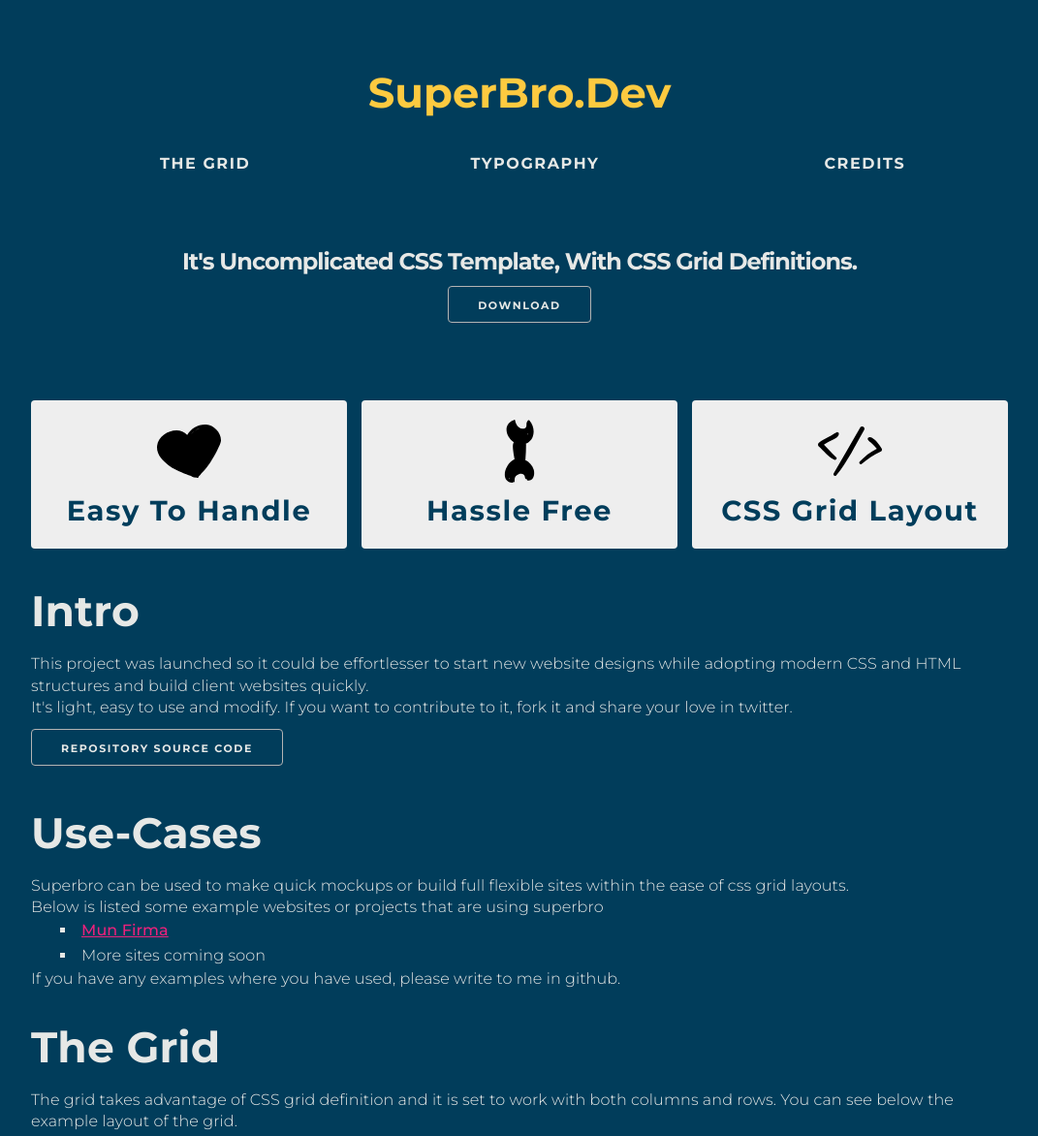
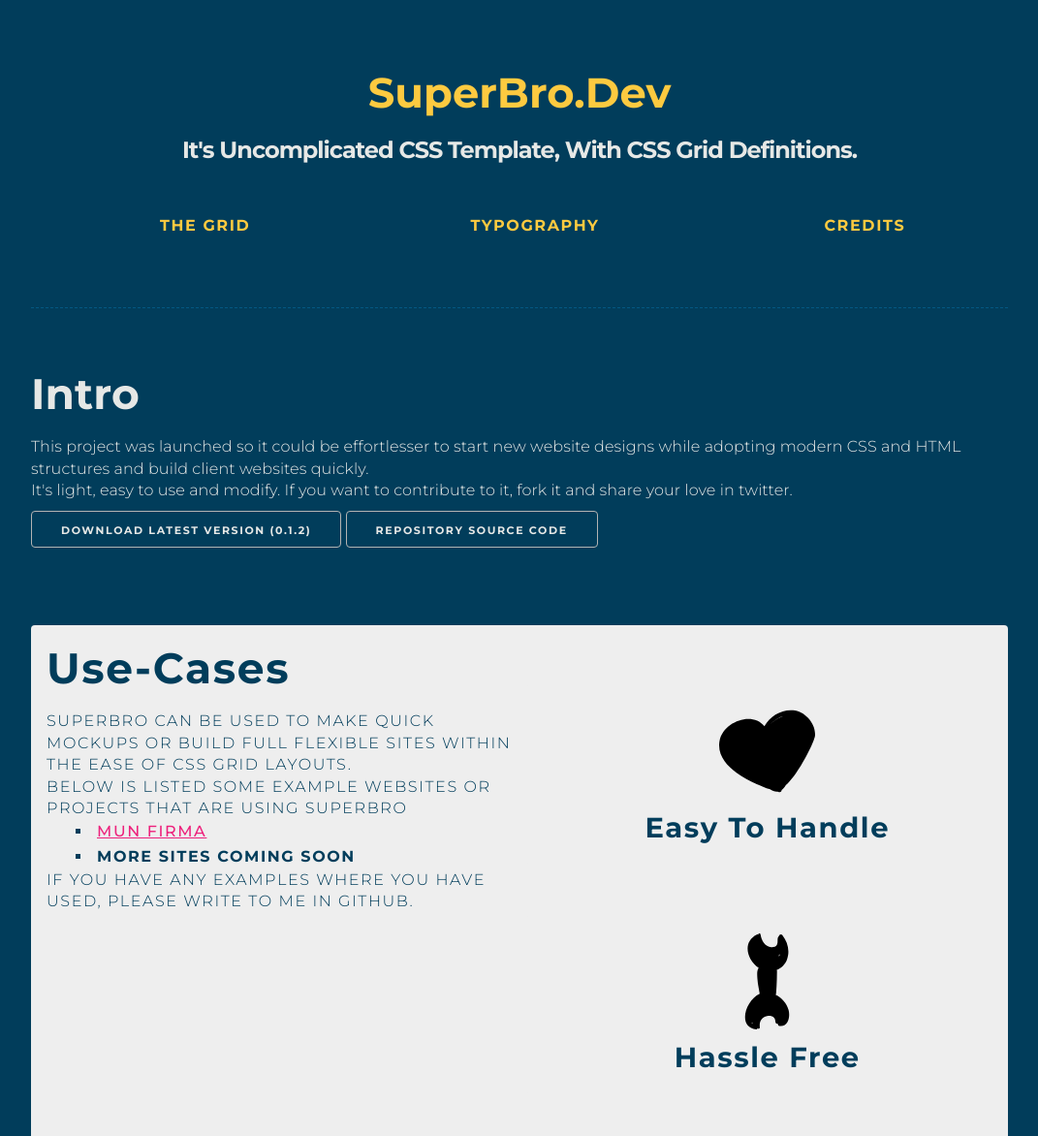
Before and after one commit to eync/superbro, a plain HTML site: page index.html in a window 1280 px wide. Shown: the top 1172 px of the page at 97% size, without its empty margins (104-1175 px from the left). Drawn offline with Linux system fonts and the light colour scheme.

Commit message:
update and some fixes

```diff
--- a/index.html
+++ b/index.html
@@ -20,18 +20,34 @@
 	<div class="grid">
 		<div class="item span12">
 			<h1 class="logo center-items">SuperBro.dev</h1>
+			<h5 class="center-items" style="line-height: 130%;letter-spacing:-1px;">It's Uncomplicated CSS Template, with CSS grid definitions.</h5>
             <ul class="menu grid">
                 <li class="span4 centercenter"><a href="#thegrid">The Grid</a></li>
 				<li class="span4 centercenter"><a href="#typo">Typography</a></li>
 				<li class="span4 centercenter"><a href="#credits">Credits</a></li>
             </ul>
 		</div>
-		<div class="item span12 items center-items">
-			<h5 style="line-height: 130%;letter-spacing:-1px;">It's Uncomplicated CSS Template, with CSS grid definitions.</h5>
-			<a href="https://github.com/eync/superbro/archive/master.zip" title="download link github" class="button">Download</a>
+		<div class="item span12 items left-items" style="border-top:0.1em dashed hsl(200, 96%, 26%);">
+			<h2 style="padding:1em 0 0 0;">intro</h2>
+			<p>This project was launched so it could be effortlesser to start new website designs while adopting modern CSS and HTML structures and build client websites quickly.</p>
+
+			<p>	It's light, easy to use and modify. If you want to contribute to it, fork it and share your love in twitter. </p>
+			<p><a href="https://github.com/eync/superbro/releases/tag/v0.1.2" title="github releases download" class="button">Download Latest Version (0.1.2)</a> <a href="https://github.com/eync/superbro" title="github repo" class="button">Repository Source code</a> </p>
 		</div>
 	</div>
 	<div class="grid introductions">
+		<div class="item span6 items left" style="text-align:left;padding:0 1em;">
+			<h2>Use-cases</h2>
+			<p>Superbro can be used to make quick mockups or build full flexible sites within the ease of css grid layouts.</p>
+
+			<p>Below is listed some example websites or projects that are using superbro</p>
+			<ul class="squared">
+				<li><a href="https://munfirma.fi">Mun Firma</a></li>
+				<li>More sites coming soon</li>
+			</ul>
+			<p>If you have any examples where you have used, please write to me in github.</p>
+		</div>
+	  <div class="item span6" style="grid-template-rows: 1fr 1fr 1fr;">
 		<div class="item span4 items center-items">
 			<img class="imgimg" src="icons/heart.svg">
 			<h4 style="text-align:center;">Easy to Handle</h4>
@@ -44,17 +60,12 @@
 			<img class="imgimg" src="icons/code.svg">
 			<h4 style="text-align:center;">CSS Grid Layout</h4>
 		</div>
+	  </div>
 
 	</div>
 	<div class="grid">
-		<div class="item span12 items left-items">
-			<h2>intro</h2>
-			<p>This project was launched so it could be effortlesser to start new website designs while adopting modern CSS and HTML structures and build client websites quickly.</p>
 
-			<p>	It's light, easy to use and modify. If you want to contribute to it, fork it and share your love in twitter. </p>
-			<p><a href="https://github.com/eync/superbro" title="github repo" class="button">Repository Source code</a></p>
-		</div>
-		<div class="item span12 items right">
+		<div class="item span6 items right">
 			<h2>Use-cases</h2>
 			<p>Superbro can be used to make quick mockups or build full flexible sites within the ease of css grid layouts.</p>
 
--- a/main.css
+++ b/main.css
@@ -182,14 +182,14 @@
 ul.menu  {
     list-style-type: none;
 	margin: 1px;
-	padding:0 0 2.5em;
+	padding:2.0em 0 2.5em;
 	background: none;
 	text-align: center;
 	color: var(--white);
     text-transform: uppercase;
 	letter-spacing: .1rem;
   }
-ul.menu > li > a {color: var(--white);font-weight: 700;font-size: 1rem;text-decoration:none;}
+ul.menu > li > a {color: var(--yellow);font-weight: 700;font-size: 1rem;text-decoration:none;}
 ul.menu > li {
     display: inline;
     padding:1em;
```
